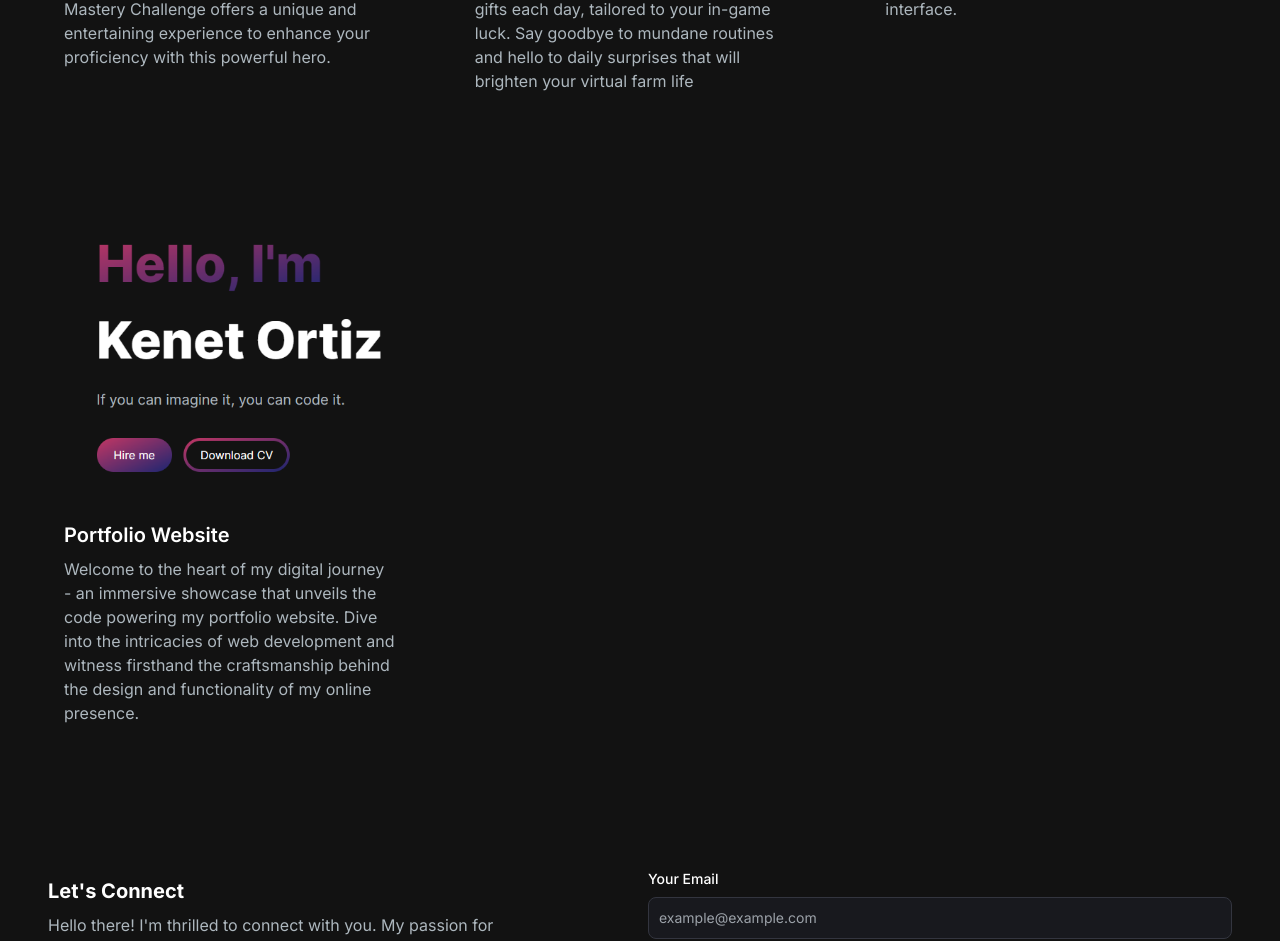
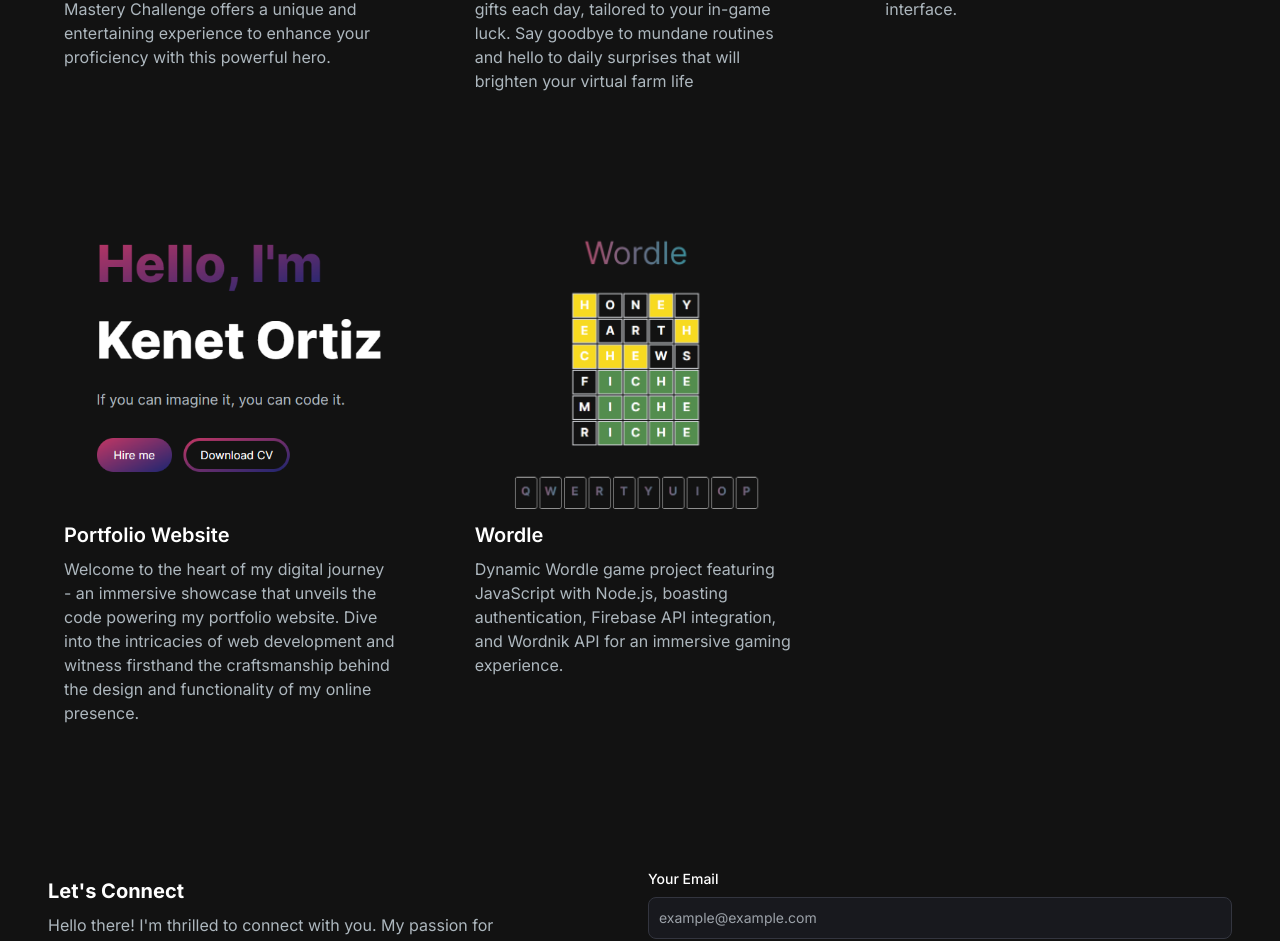
Before and after one commit to KOrtizLedezma/PortfolioWebsite, a Next.js app: page / in a window 1280 px wide. Shown: the part 2751-3692 px from the top of the page. Built offline with nearby package versions, Linux system fonts and the light colour scheme.

Commit message:
Wordle Project added

```diff
--- a/app/Components/ProjectSection.jsx
+++ b/app/Components/ProjectSection.jsx
@@ -60,6 +60,14 @@ const projectsData = [
     image: "/Images/Projects/PortfolioWebsite.png",
     tag: ["All", "JavaScript"],
     gitUrl: "https://github.com/KOrtizLedezma/PortfolioWebsite.git",
+  },
+  {
+    id: 8,
+    title: "Wordle",
+    description: "Dynamic Wordle game project featuring JavaScript with Node.js, boasting authentication, Firebase API integration, and Wordnik API for an immersive gaming experience.",
+    image: "/Images/Projects/Wordle.png",
+    tag: ["All", "JavaScript"],
+    gitUrl: "https://github.com/KOrtizLedezma/Wordle",
   },
 ];
 
```
Also changed, not shown: public/Images/Projects/Wordle.png (added).
